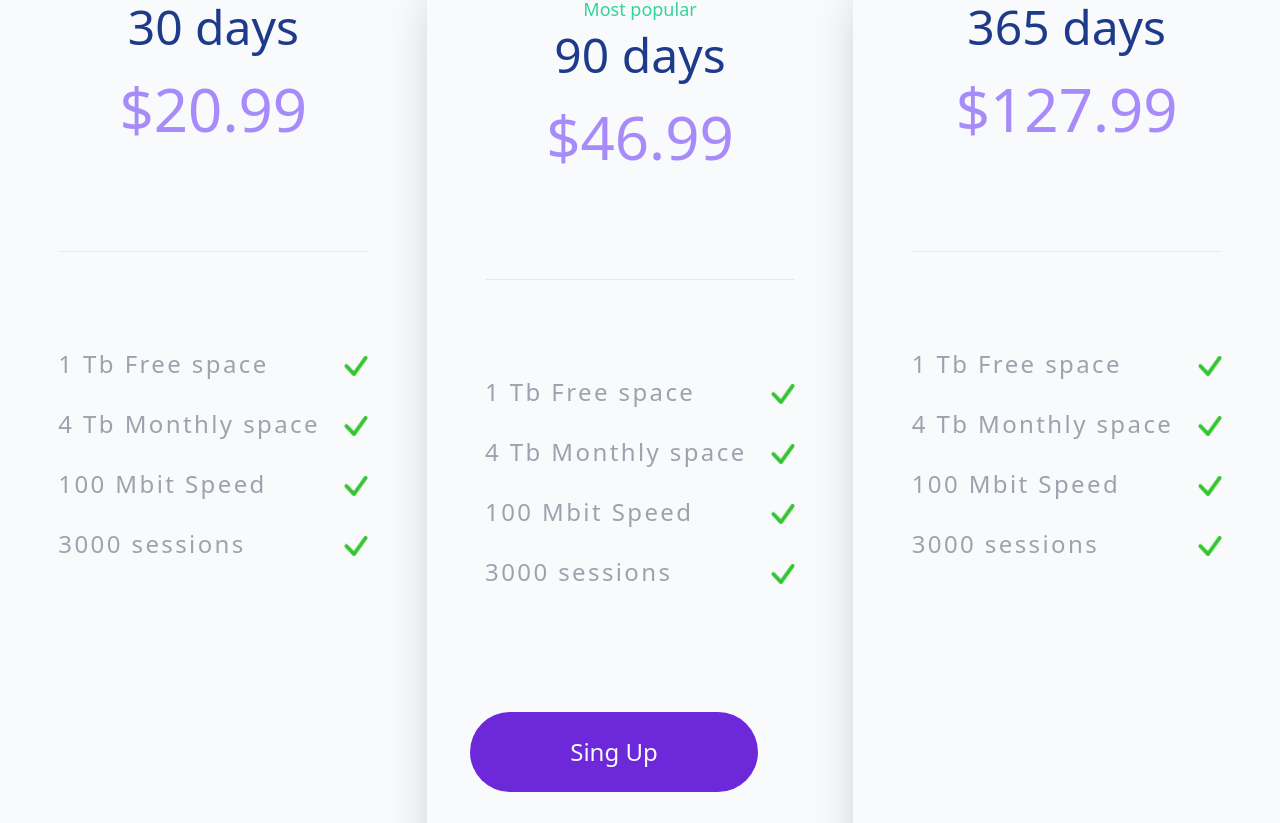
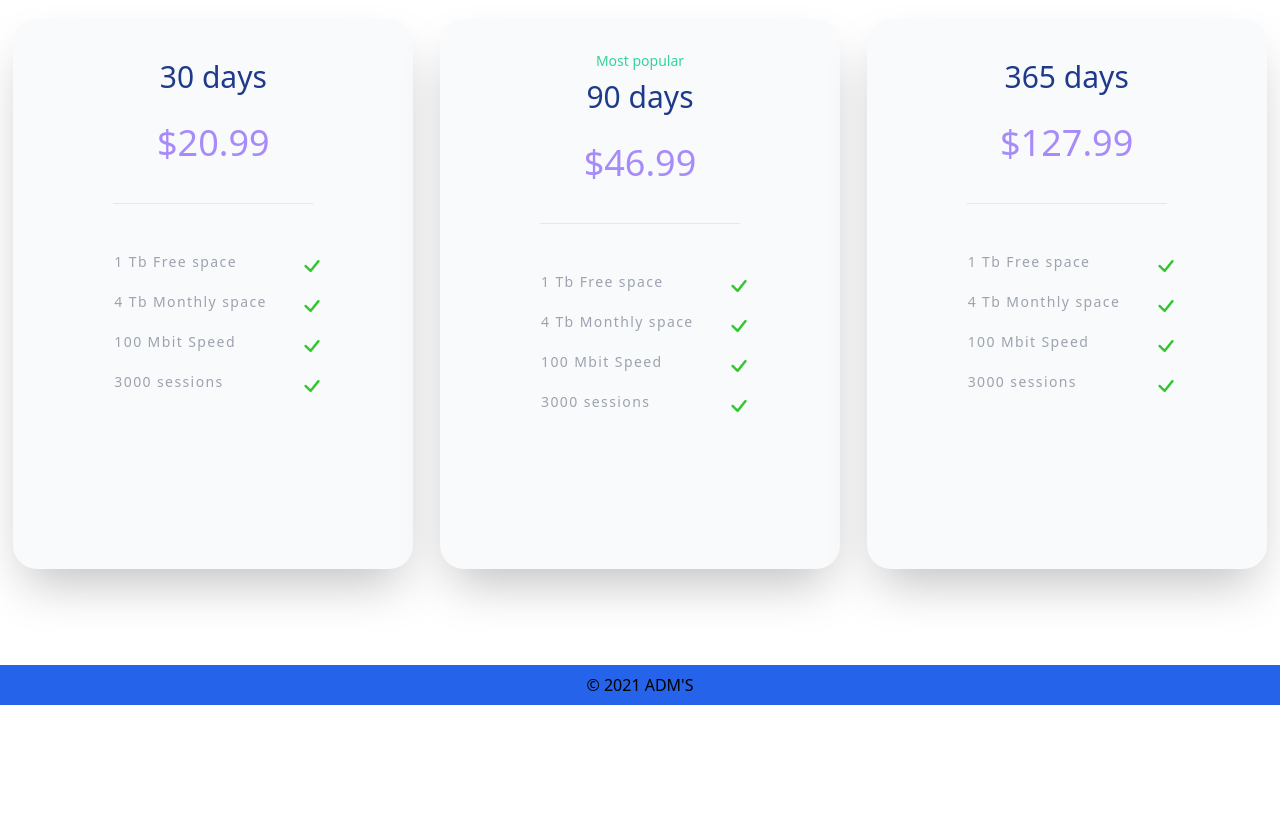
Before and after one commit to bambula1337/CopyProIdea, a Vue app in the folder cpproidea/: page /#/ in a window 1280 px wide. Shown: the part 257-1080 px from the top of the page. After the commit the page ends 962 px from the top, so only its background shows below. Built offline with nearby package versions, Linux system fonts and the light colour scheme.

Commit message:
Fixed all bugs of CardsComponent

```diff
--- a/cpproidea/src/components/CPCards/CPCard.vue
+++ b/cpproidea/src/components/CPCards/CPCard.vue
@@ -1,5 +1,5 @@
 <template>
-  <div class="card">
+  <div class="card" @mouseenter="ActiveCard">
     <div class="PrcTxt">
       <p class="Popular" v-if="popular == true">Most popular</p>
       <p class="Days">{{days}} days</p>
@@ -35,25 +35,30 @@
 export default {
   name: "CPCardComponent",
   props: ["popular", "days", "price", "feature1", "feature2", "feature3", "feature4", "btn", "mback", "able1", "able2", "able3", "able4"],
+  methods: {
+    ActiveCard(){
+      this.classList.add("show");
+    }
+  },
 }
 </script>
 
 <style lang="scss" scoped>
   .card{
-    @apply flex flex-col bg-gray-50 py-8 rounded-3xl shadow-2xl mb-24;
-    width: 450px;
-    height: 964px;
+    @apply flex flex-col bg-gray-50 py-8 rounded-3xl shadow-2xl mb-24  duration-300 transition-all;
+    width: 400px;
+    height: 550px;
 
     & .PrcTxt{
 
       & .Popular{
-        @apply text-green-400 text-lg text-center;
+        @apply text-green-400 text-sm text-center;
       }
       & .Days{
-        @apply text-blue-900 text-center text-5xl mb-7 mt-2;
+        @apply text-blue-900 text-center text-3xl mb-7 mt-2;
       }
       & .Price{
-        @apply text-purple-400 text-center text-6xl;
+        @apply text-purple-400 text-center text-4xl;
       }
     }
     & .FtTxt{
@@ -63,25 +68,31 @@ export default {
         @apply flex justify-between;
 
         & img{
-          @apply w-6 h-5 mt-2;
+          @apply w-4 h-3 mt-2 mr-12;
         }
       }
       & .Features{
-        @apply text-gray-400 tracking-widest text-2xl mb-7;
+        @apply text-gray-400 tracking-widest text-sm ml-14 mb-5;
       }
     }
     hr{
-      @apply flex self-center mt-28 mb-24;
-      width: 308px;
+      @apply flex self-center mt-10 mb-12;
+      width: 200px;
     }
     & .SgUp{
-      @apply flex self-center mr-9 mt-24 flex-col;
+      @apply flex self-center flex-col duration-700 transition-all opacity-0;
       & .SgBtn{
-        @apply bg-purple-700 w-72 h-20 rounded-full text-center text-gray-50 text-2xl flex items-center justify-center;
+        @apply bg-purple-600 w-20 h-10 rounded-full text-center text-gray-50 text-sm flex items-center justify-center self-center mt-9 mb-3;
       }
       & p{
-        @apply text-blue-900 text-lg tracking-widest text-center mt-11;
+        @apply text-blue-900 text-sm tracking-widest text-center;
       }
     }
   }
+  .card:hover .SgUp{
+    @apply opacity-100;
+  }
+   .card:hover{
+    height: 600px;
+  }
 </style>
--- a/cpproidea/src/components/CPCards/CPCards.vue
+++ b/cpproidea/src/components/CPCards/CPCards.vue
@@ -39,8 +39,8 @@ export default {
           feature2: "4 Tb Monthly space",
           feature3: "100 Mbit Speed",
           feature4: "3000 sessions",
-          btn: false,
-          mback: "",
+          btn: true,
+          mback: "14-day money back guarantee",
           able1: true,
           able2: true,
           able3: true,
@@ -71,8 +71,8 @@ export default {
           feature2: "4 Tb Monthly space",
           feature3: "100 Mbit Speed",
           feature4: "3000 sessions",
-          btn: false,
-          mback: "",
+          btn: true,
+          mback: "14-day money back guarantee",
           able1: true,
           able2: true,
           able3: true,
--- a/cpproidea/src/components/CPCards/CPWlcTxt.vue
+++ b/cpproidea/src/components/CPCards/CPWlcTxt.vue
@@ -21,7 +21,7 @@ export default {
 .wrapper {
   & .wlcTxtBox {
     & .MnTxt {
-      @apply text-5xl uppercase text-center tracking-widest mb-5;
+      @apply text-5xl uppercase text-center tracking-widest mb-5 mt-20;
       color: rgba(59, 102, 141, 1);
     }
     & .bgTxtBox{
--- a/cpproidea/src/components/CPMain.vue
+++ b/cpproidea/src/components/CPMain.vue
@@ -1,6 +1,5 @@
 <template>
   <section class="main">
-    <p>It's main component</p>
     <CPCardsMain/>
   </section>
 </template>
```
